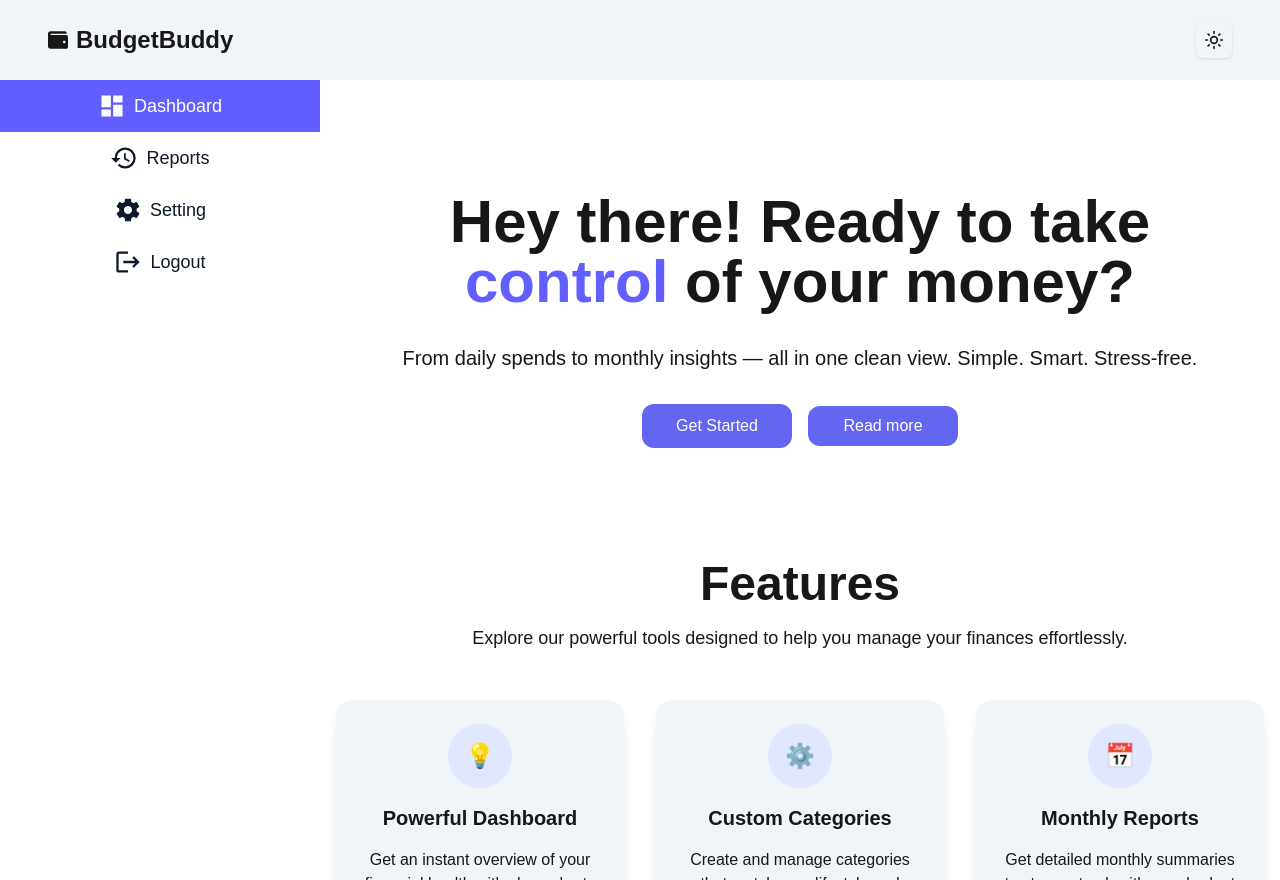
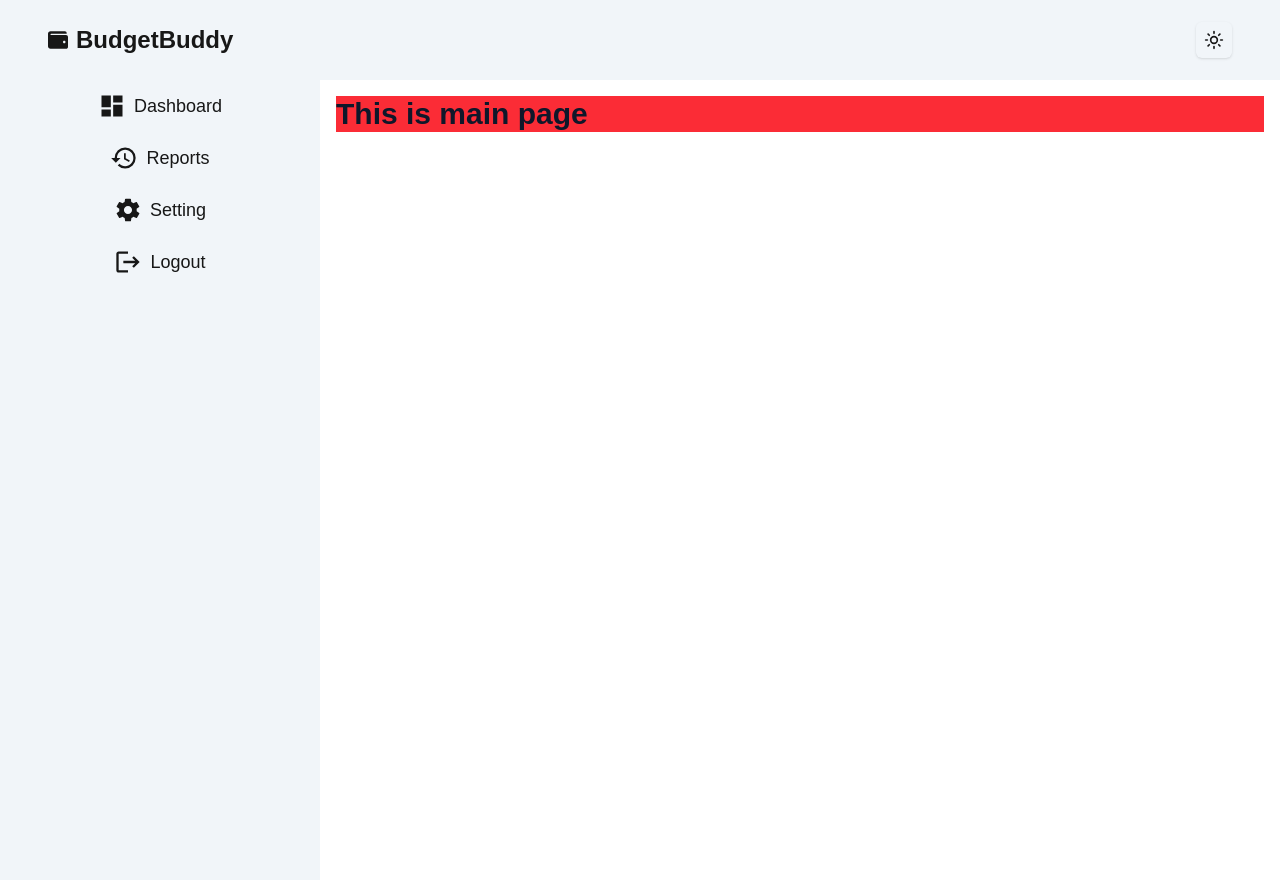
Before and after one commit to Nidhibhide/BudgetBuddy---NextJs, a Next.js app: page /dashboard/home in a window 1280 px wide. Built offline with nearby package versions, Linux system fonts and the light colour scheme.

Commit message:
fix sidebar css

```diff
--- a/src/app/(routes)/(protected)/dashboard/home/page.tsx
+++ b/src/app/(routes)/(protected)/dashboard/home/page.tsx
@@ -1,4 +1,4 @@
-import MainPage from "@/app/pages/public/Home";
+import MainPage from "@/app/pages/dashboard/components/MainPage";
 
 export default function home() {
   return <MainPage />;
--- a/src/app/pages/dashboard/components/Sidebar.tsx
+++ b/src/app/pages/dashboard/components/Sidebar.tsx
@@ -1,4 +1,4 @@
-"use client"
+"use client";
 import Link from "next/link";
 import { usePathname } from "next/navigation";
 
@@ -9,32 +9,43 @@ const Sidebar = () => {
   const pathname = usePathname(); // Current path for active styling
 
   const sidebarLinks = [
-    { href: "/dashboard/home", label: "Dashboard", icon: <MdDashboard size={28} /> },
-    { href: "/dashboard/report", label: "Reports", icon: <MdOutlineRestore size={28} /> },
-    { href: "/dashboard/setting", label: "Setting", icon: <IoMdSettings size={28} /> },
-    { href: "/dashboard/logout", label: "Logout", icon: <MdLogout size={28} /> },
+    {
+      href: "/dashboard/home",
+      label: "Dashboard",
+      icon: <MdDashboard size={28} />,
+    },
+    {
+      href: "/dashboard/report",
+      label: "Reports",
+      icon: <MdOutlineRestore size={28} />,
+    },
+    {
+      href: "/dashboard/setting",
+      label: "Setting",
+      icon: <IoMdSettings size={28} />,
+    },
+    {
+      href: "/dashboard/logout",
+      label: "Logout",
+      icon: <MdLogout size={28} />,
+    },
   ];
 
   return (
-    <div className="w-80 h-full flex flex-col bg-secondary">
-
-
-
+    <div className="w-80 h-full flex flex-col bg-background text-foreground">
       {/* Sidebar Navigation */}
       <div className="h-full">
         <ul className="flex flex-col text-xl font-medium">
           {sidebarLinks.map((link) => {
-            const isActive = pathname === link.href;
             return (
               <li
                 key={link.href}
-                className={`flex items-center gap-2 cursor-pointer md:py-3 py-2 justify-center ${
-                  isActive
-                    ? "bg-indigo-500 text-white"
-                    : "hover:bg-[#e2e8f0]"
-                }`}
+                className="flex items-center hover:bg-foreground hover:text-background gap-2 cursor-pointer md:py-3 py-2 justify-center"
               >
-                <Link href={link.href} className="flex items-center gap-2 text-base md:text-lg">
+                <Link
+                  href={link.href}
+                  className="flex items-center gap-2 text-base md:text-lg"
+                >
                   {link.icon}
                   {link.label}
                 </Link>
```
Also changed, not shown: notes.txt.
